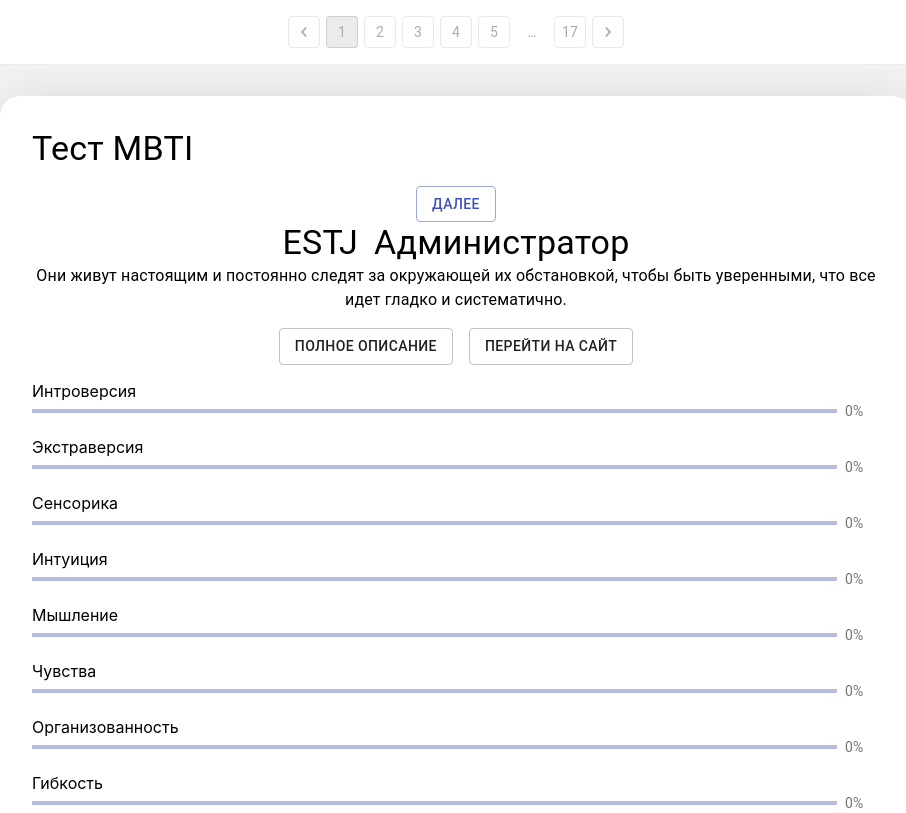
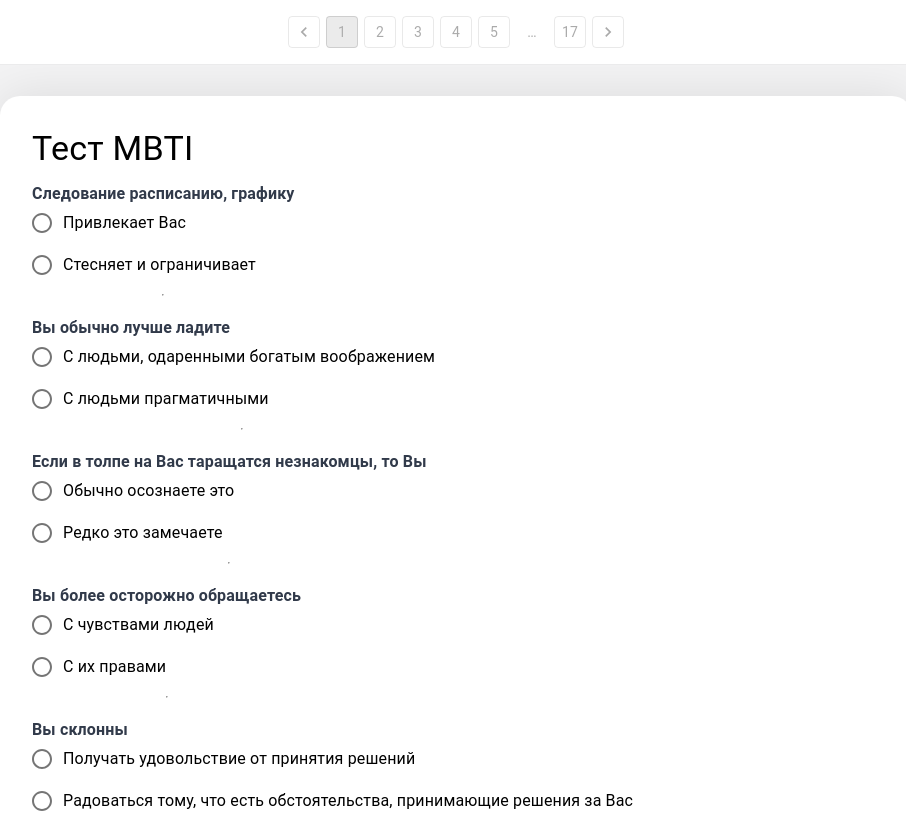
Before and after one commit to amadeus-8/react-mbti, a React (Create React App) app: page / in a window 1280 px wide. Shown: the top 813 px of the page, without its empty margins (184-1090 px from the left). Built offline with nearby package versions, Linux system fonts and the light colour scheme.

Commit message:
Доделал компоненты

```diff
--- a/src/App.jsx
+++ b/src/App.jsx
@@ -5,7 +5,7 @@
     return (
         <div className="App">
             <Container maxWidth="md">
-                <Test />
+                <Test/>
             </Container>
         </div>
     );
--- a/src/components/Question/Question.jsx
+++ b/src/components/Question/Question.jsx
@@ -4,7 +4,16 @@
     calculatePercentage,
     setIsFinished,
 } from "../../redux/actions/questionAction"
-import {Box, FormControl, FormControlLabel, FormLabel, Radio, RadioGroup, Button, Grid} from "@material-ui/core"
+import {
+    Box,
+    FormControl,
+    FormControlLabel,
+    FormLabel,
+    Radio,
+    RadioGroup,
+    Button,
+    Grid,
+} from "@material-ui/core"
 import {makeStyles} from "@material-ui/core"
 
 const useStyles = makeStyles({
@@ -57,6 +66,7 @@
                                         })
                                     }
                                 </RadioGroup>
+                                <hr/>
                             </FormControl>
                         </Box>
                     )
--- a/src/components/Result/Result.jsx
+++ b/src/components/Result/Result.jsx
@@ -7,8 +7,8 @@
 const Result = () => {
 
     const types = {
-        E: 'Интроверсия',
-        I: 'Экстраверсия',
+        I: 'Интроверсия',
+        E: 'Экстраверсия',
         S: 'Сенсорика',
         N: 'Интуиция',
         T: 'Мышление',
@@ -32,12 +32,12 @@
 
     const downloadURI = (type) => {
         let uri
-        if(type === 'download')
+        if (type === 'download')
             uri = personTypes[personType].download
         else
             uri = personTypes[personType].site
 
-        const name ='Результат теста личности.pdf'
+        const name = 'Результат теста личности.pdf'
         let link = document.createElement("a")
         link.download = name
         link.href = uri
@@ -84,10 +84,14 @@
                       alignItems="center"
                       justify="center">
                     <Box mr="1rem" mb="1rem" justifyContent="center">
-                        <Button variant="outlined" onClick={() => {downloadURI('download')}}>Полное описание</Button>
+                        <Button variant="outlined" onClick={() => {
+                            downloadURI('download')
+                        }}>Полное описание</Button>
                     </Box>
                     <Box mb="1rem" justifyContent="center">
-                        <Button variant="outlined" onClick={() => {downloadURI()}}>Перейти на сайт</Button>
+                        <Button variant="outlined" onClick={() => {
+                            downloadURI()
+                        }}>Перейти на сайт</Button>
                     </Box>
                 </Grid>
             </div>
@@ -105,7 +109,7 @@
                                     <Box width="100%"
                                          mr={1}>
                                         <LinearProgress variant="determinate"
-                                                        value={scores[key]} />
+                                                        value={scores[key]}/>
                                     </Box>
                                     <Box minWidth={35}>
                                         <Typography variant="body2"
--- a/src/components/Test/Test.jsx
+++ b/src/components/Test/Test.jsx
@@ -95,12 +95,12 @@
     }
 
     const onPageChanged = (event) => {
-        // if (checkRadios()) {
+        if (checkRadios()) {
             getScores()
             dispatch(setCurrentPage(currentPage + 1))
             scrollToTop()
-        // } else
-        //     event.preventDefault()
+        } else
+            event.preventDefault()
     }
 
     const scrollToTop = () => {
@@ -139,7 +139,7 @@
                         </Box>
                     }
                     {
-                        isFinished &&
+                        !isFinished &&
                         <Question currentQuestions={currentQuestions}
                                   currentPage={currentPage}
                                   getScores={getScores}
@@ -157,7 +157,7 @@
                         </Grid>
                     }
                     {
-                        !isFinished &&
+                        isFinished &&
                         <Result/>
                     }
                 </Box>
```
